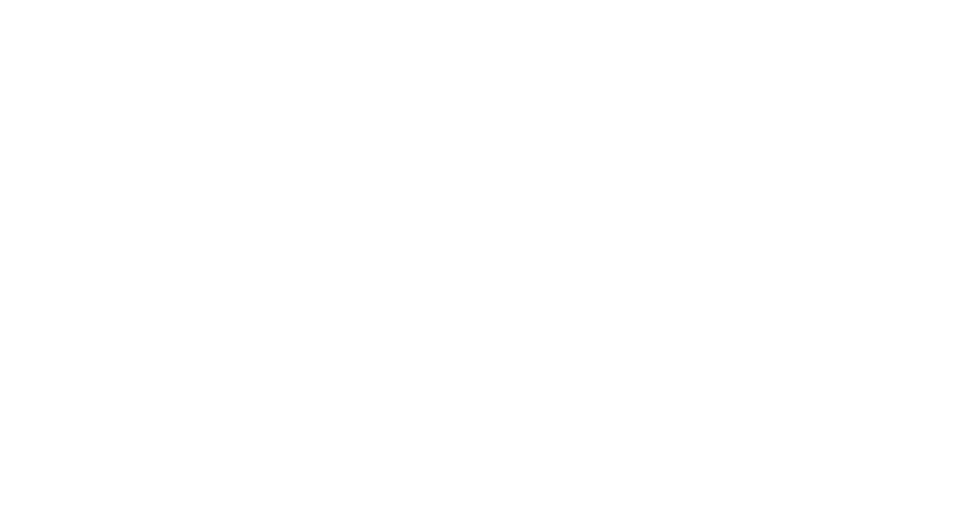
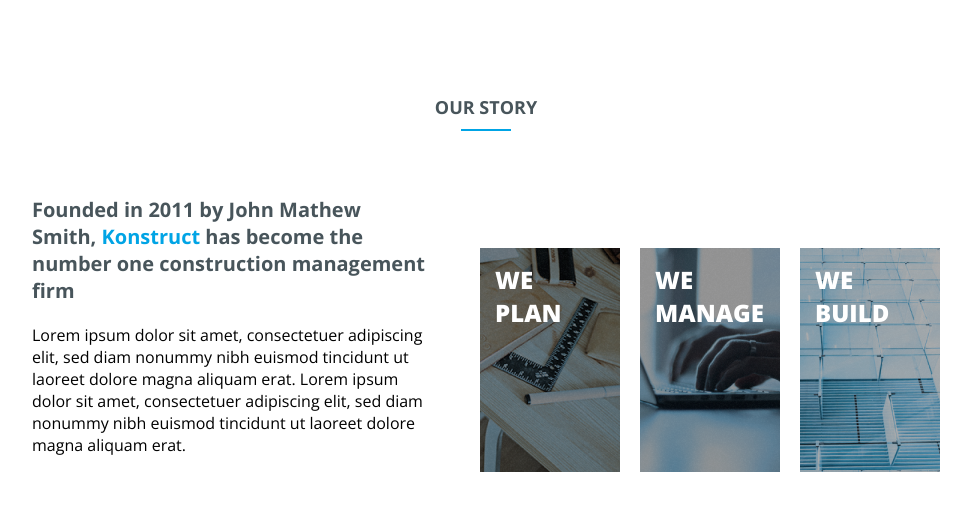
Before and after one commit to Rinatelo/site_1_portfolio, a plain HTML site: page index.html in a window 1280 px wide. Shown: the whole page, without its empty margins (154-1125 px from the left). Drawn offline with nearby package versions, Linux system fonts and the light colour scheme.

Commit message:
add block "Our Story"

```diff
--- a/index.html
+++ b/index.html
@@ -4,9 +4,27 @@
   <meta charset="UTF-8">
   <meta http-equiv="X-UA-Compatible" content="IE=edge">
   <meta name="viewport" content="width=device-width, initial-scale=1.0">
-  <title>Document</title>
+  <title>Konstuct Template</title>
+  <link rel="stylesheet" href="style/main.css">
 </head>
 <body>
 
+  <section class="story">
+    <div class="container">
+      <h2 class="story_title_2">Our Story</h2>
+      <div class="story_inner">
+        <div class="story_left">
+          <h3 class="story_title_3">Founded in 2011 by John Mathew Smith, <span class="accent-color">Konstruct</span> has become the number one construction management firm</h3>
+          <p class="story_text">Lorem ipsum dolor sit amet, consectetuer adipiscing elit, sed diam nonummy nibh euismod tincidunt ut laoreet dolore magna aliquam erat. Lorem ipsum dolor sit amet, consectetuer adipiscing elit, sed diam nonummy nibh euismod tincidunt ut laoreet dolore magna aliquam erat.</p>
+        </div>
+        <div class="story_right">
+          <div class="story_item">We plan</div>
+          <div class="story_item">We manage</div>
+          <div class="story_item">We build</div>
+        </div>
+      </div>
+    </div>
+  </section>
+
 </body>
 </html>
--- /dev/null
+++ b/style/main.css
@@ -0,0 +1,106 @@
+/* Общие стили */
+@import url('https://fonts.googleapis.com/css2?family=Open+Sans:wght@400;600;700;800&display=swap');
+html {
+  box-sizing: border-box;
+}
+*, *::before, *::after {
+  box-sizing: inherit;
+}
+body {
+  margin: 0;
+  font-family: 'Open Sans', sans-serif;
+}
+.container {
+  width: 100%;
+  max-width: 1440px;
+  margin: 0 auto;
+  padding: 0 250px;
+}
+
+/* Раздел "Our Story" */
+.story {
+  padding: 50px 0;
+}
+.story_left {
+  max-width: 398px;
+  margin-right: 50px;
+}
+.story_title_2 {
+  color: #48555B;
+  text-transform: uppercase;
+  text-align: center;
+  font-weight: bold;
+  font-size: 18px;
+  padding: 30px 0;
+}
+.story_title_2:after {
+  content: '';
+  width: 50px;
+  height: 2px;
+  background-color: #00A4E5;
+  display: block;
+  margin: 10px auto 0;
+}
+.story_inner {
+  display: flex;
+  justify-content: center;
+}
+.story_title_3 {
+  color: #48555B;
+  font-weight: bold;
+  font-size: 20px;
+}
+.accent-color {
+  color: #00A4E5;
+}
+.story_text {
+
+}
+.story_right {
+  display: flex;
+  align-items: flex-end;
+}
+.story_item {
+  padding: 15px;
+  font-size: 24px;
+  color: #fff;
+  font-weight: 800;
+  text-transform: uppercase;
+  width: 140px;
+  height: 224px;
+  margin-right: 20px;
+}
+.story_item:nth-child(1) {
+  background-image: url(../img/we_plan.png);
+}
+.story_item:nth-child(2) {
+  background-image: url(../img/we_manage.png);
+}
+.story_item:nth-child(3) {
+  background-image: url(../img/we_build.png);
+  margin-right: 0px;
+}
+@media screen and (max-width: 1440px) {
+  .container {
+    padding: 0 50px;
+  }
+}
+@media screen and (max-width: 1024px) {
+  .container {
+    padding: 0 15px;
+  }
+  .story_inner {
+    flex-wrap: wrap;
+  }
+}
+@media screen and (max-width: 500px) {
+  .story_right {
+    flex-wrap: wrap;
+  }
+  .story_item {
+    margin-bottom: 20px;
+  }
+  .story_item:nth-child(3) {
+    margin-bottom: 0px;
+  }
+}
```
Also changed, not shown: img/we_build.png (added), img/we_manage.png (added), img/we_plan.png (added), 2 other files.
